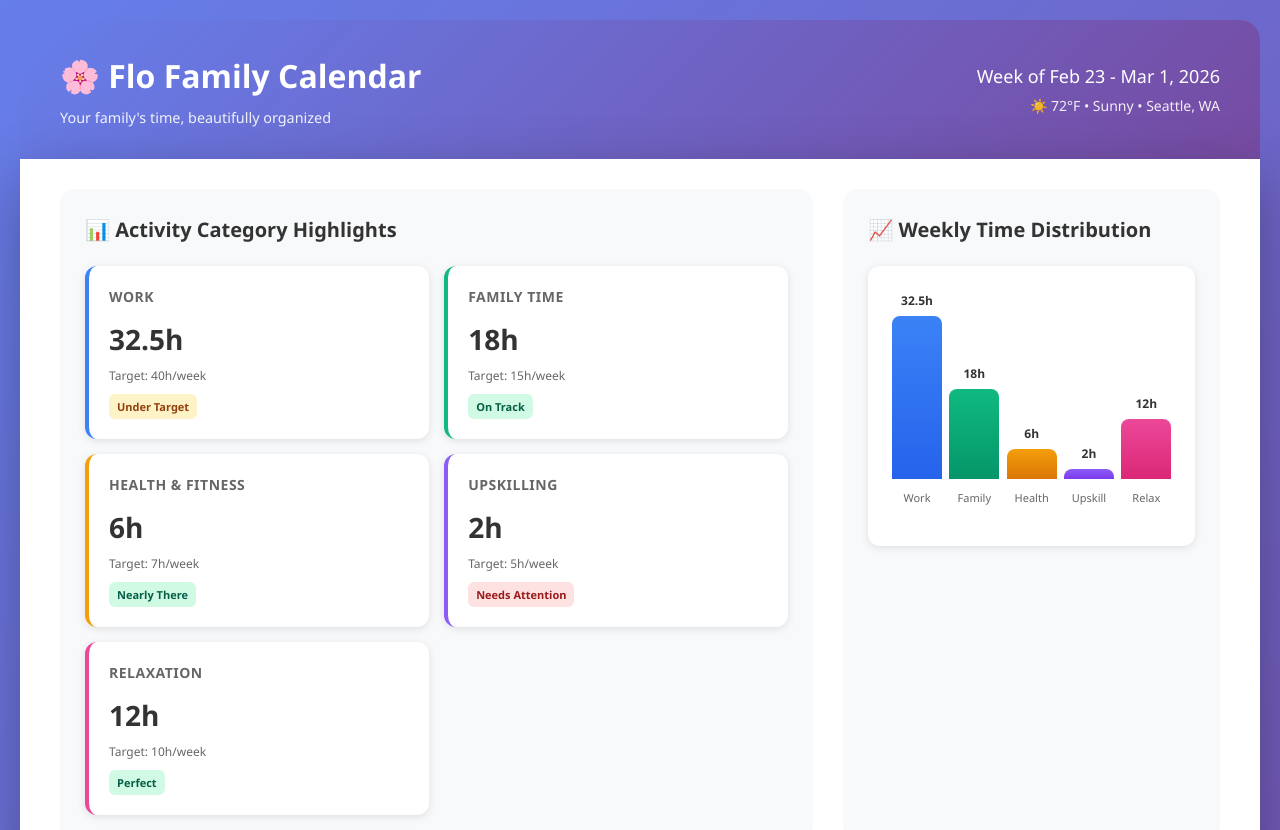
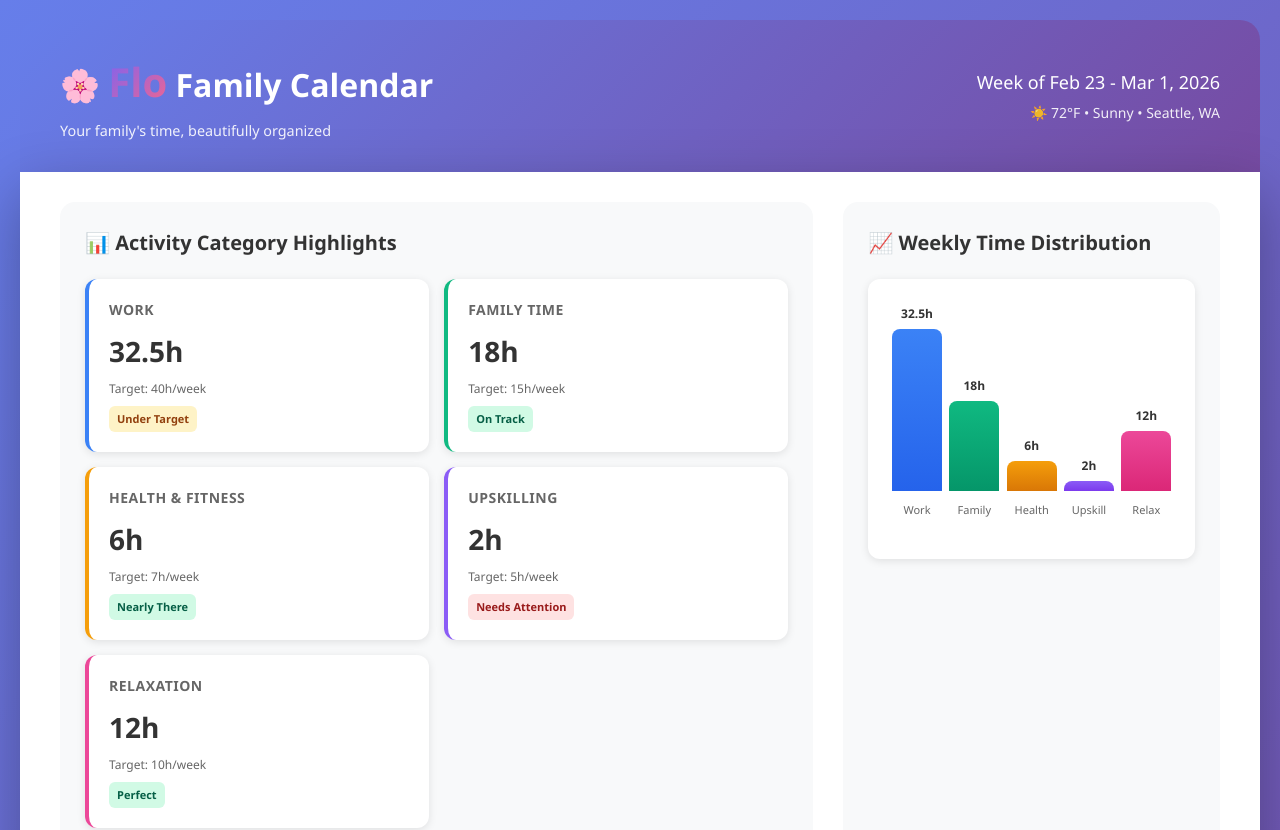
Before and after one commit to anitabirje/lifestream-flo, a React (Vite) app in the folder packages/frontend/: page /dashboard in a window 1280 px wide. Shown: the top 830 px of the page. Built offline with nearby package versions, Linux system fonts and the light colour scheme.

Commit message:
feat: onclick login and dashboard to home page

```diff
--- a/packages/frontend/src/pages/FloDashboardPage.css
+++ b/packages/frontend/src/pages/FloDashboardPage.css
@@ -15,6 +15,37 @@
   border-radius: 20px 20px 0 0;
   max-width: 1400px;
   margin: 0 auto;
+}
+
+.header-left {
+  display: flex;
+  align-items: center;
+  gap: 20px;
+}
+
+.home-icon-btn {
+  background: rgba(255, 255, 255, 0.2);
+  border: 2px solid rgba(255, 255, 255, 0.3);
+  border-radius: 12px;
+  width: 50px;
+  height: 50px;
+  display: flex;
+  align-items: center;
+  justify-content: center;
+  font-size: 24px;
+  cursor: pointer;
+  transition: all 0.3s ease;
+  padding: 0;
+}
+
+.home-icon-btn:hover {
+  background: rgba(255, 255, 255, 0.3);
+  border-color: rgba(255, 255, 255, 0.5);
+  transform: scale(1.05);
+}
+
+.home-icon-btn:active {
+  transform: scale(0.95);
 }
 
 .flo-header h1 {
@@ -218,6 +249,29 @@
   color: #333;
 }
 
+.nav-link-gradient-text {
+  background: linear-gradient(135deg, var(--color-primary) 0%, var(--color-accent) 100%);
+  -webkit-background-clip: text;
+  -webkit-text-fill-color: transparent;
+  background-clip: text;
+  border: none;
+  color: var(--color-text);
+  font-size: 40px;
+  font-weight: var(--font-weight-semibold);
+  cursor: pointer;
+  transition: color var(--transition-normal);
+  padding: var(--spacing-md) 0;
+}
+
+.nav-link-gradient-text:hover {
+  color: var(--color-primary);
+}
+
+.nav-link-gradient-text:focus-visible {
+  outline: 4px solid var(--color-primary);
+  outline-offset: 8px;
+}
+
 .week-nav {
   display: flex;
   gap: 10px;
@@ -357,6 +411,17 @@
     text-align: center;
   }
 
+  .header-left {
+    flex-direction: column;
+    gap: 15px;
+  }
+
+  .home-icon-btn {
+    width: 45px;
+    height: 45px;
+    font-size: 20px;
+  }
+
   .header-info {
     text-align: center;
     margin-top: 15px;
--- a/packages/frontend/src/pages/FloDashboardPage.tsx
+++ b/packages/frontend/src/pages/FloDashboardPage.tsx
@@ -1,7 +1,9 @@
 import React, { useEffect } from 'react';
+import { useNavigate } from 'react-router-dom';
 import './FloDashboardPage.css';
 
 export const FloDashboardPage: React.FC = () => {
+  const navigate = useNavigate();
   useEffect(() => {
     // Animate bars on load
     const bars = document.querySelectorAll('.bar');
@@ -23,13 +25,20 @@ export const FloDashboardPage: React.FC = () => {
     alert('Week navigation: ' + action);
   };
 
+  const handleHomeClick = () => {
+    navigate('/');
+  };
+
   return (
     <div className="flo-dashboard-container">
       {/* Header */}
       <div className="flo-header">
-        <div>
-          <h1>🌸 Flo Family Calendar</h1>
-          <p style={{ opacity: 0.9, marginTop: '5px' }}>Your family's time, beautifully organized</p>
+        <div className="header-left">
+
+          <div>
+            <h1 onClick={handleHomeClick}> 🌸 <span className="nav-link-gradient-text" onClick={handleHomeClick}>Flo</span> Family Calendar</h1>
+            <p style={{ opacity: 0.9, marginTop: '5px' }}>Your family's time, beautifully organized</p>
+          </div>
         </div>
         <div className="header-info">
           <div className="date">Week of Feb 23 - Mar 1, 2026</div>
```
